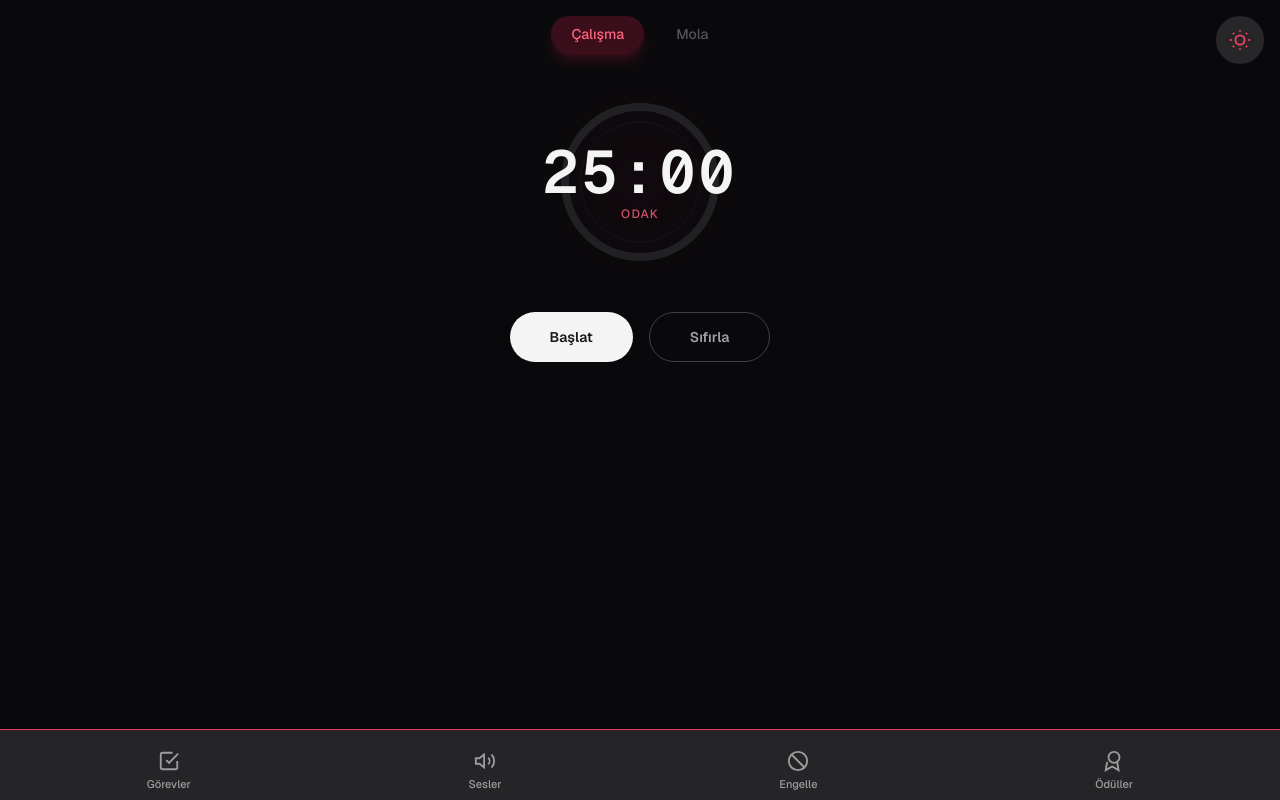
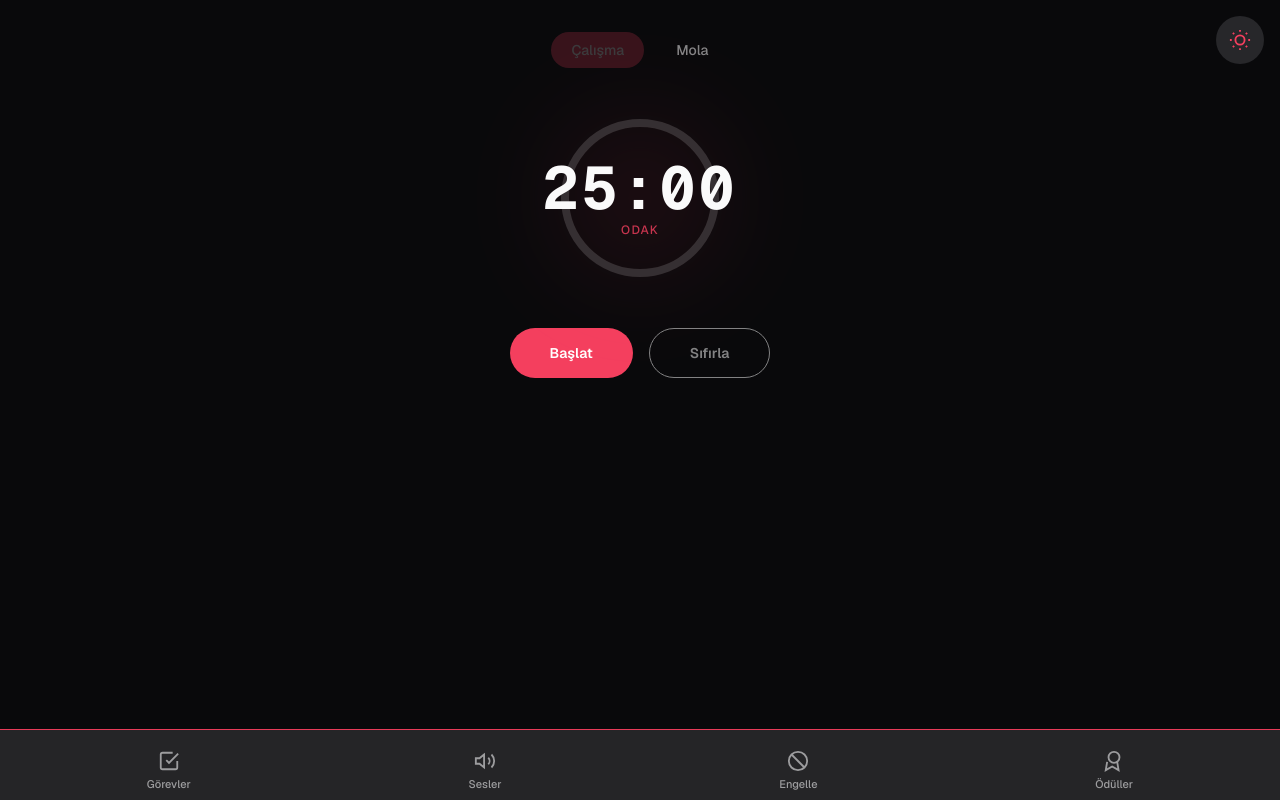
Before and after one commit to Erxpria1/YaverFX, a Next.js app: page / in a window 1280 px wide. Built offline with nearby package versions, Linux system fonts and the light colour scheme.

Commit message:
fix: use theme variables throughout for all themes

```diff
--- a/app/components/PomodoroTimer.tsx
+++ b/app/components/PomodoroTimer.tsx
@@ -109,7 +109,6 @@ export default function PomodoroTimer() {
   const handleTimerComplete = useCallback(() => {
     playNotificationSound();
     sendBrowserNotification(mode);
-    // Add reward points if work session completed
     if (mode === "work" && typeof window !== "undefined" && (window as any).addYaverFxPoints) {
       (window as any).addYaverFxPoints();
     }
@@ -166,7 +165,6 @@ export default function PomodoroTimer() {
   const totalDuration = mode === "work" ? WORK_DURATION : BREAK_DURATION;
   const progress = (totalDuration - timeLeft) / totalDuration;
 
-  // Responsive calculations
   const svgSize = 180;
   const radius = (svgSize / 2) - 15;
   const center = svgSize / 2;
@@ -174,55 +172,58 @@ export default function PomodoroTimer() {
   const circumference = 2 * Math.PI * radius;
   const strokeDashoffset = circumference * (1 - progress);
 
+  const accentColor = "var(--theme-accent)";
+  const textColor = "var(--theme-text)";
+  const bgColor = "var(--theme-bg)";
+
   return (
-    <div className="flex flex-col items-center gap-6 sm:gap-8 md:gap-10">
+    <div className="flex flex-col items-center gap-6 sm:gap-8 md:gap-10 py-4">
+      {/* Mode Tabs */}
       <div className="flex gap-3">
         <span
-          className={`rounded-full px-5 py-2 text-sm font-medium transition-all duration-700 ${
-            mode === "work"
-              ? "bg-rose-500/20 text-rose-400 shadow-lg shadow-rose-500/20"
-              : "text-zinc-600"
-          }`}
+          className="rounded-full px-5 py-2 text-sm font-medium transition-all duration-700"
+          style={{
+            backgroundColor: mode === "work" ? accentColor : "transparent",
+            color: "#fff",
+            opacity: mode === "work" ? 0.2 : 0.5,
+          }}
         >
           Çalışma
         </span>
         <span
-          className={`rounded-full px-5 py-2 text-sm font-medium transition-all duration-700 ${
-            mode === "break"
-              ? "bg-emerald-500/20 text-emerald-400 shadow-lg shadow-emerald-500/20"
-              : "text-zinc-600"
-          }`}
+          className="rounded-full px-5 py-2 text-sm font-medium transition-all duration-700"
+          style={{
+            backgroundColor: mode === "break" ? accentColor : "transparent",
+            color: "#fff",
+            opacity: mode === "break" ? 0.2 : 0.5,
+          }}
         >
           Mola
         </span>
       </div>
 
+      {/* Timer Ring */}
       <div className="relative flex items-center justify-center">
-        {/* Breathing Pastel Glow - Single elegant layer */}
+        {/* Glow effect */}
         <div
-          className={`absolute inset-0 rounded-full blur-2xl transition-colors duration-1000 ${
-            isRunning ? "animate-breathe" : "opacity-10 scale-90"
-          } ${mode === "work" ? "bg-rose-500/30" : "bg-emerald-500/30"}`}
+          className="absolute inset-0 rounded-full blur-3xl transition-all duration-1000"
+          style={{
+            backgroundColor: accentColor,
+            opacity: isRunning ? 0.3 : 0.1,
+            transform: isRunning ? "scale(1)" : "scale(0.9)",
+          }}
         />
 
-        {/* SVG Ring */}
         <svg
           width={svgSize}
           height={svgSize}
           viewBox={`0 0 ${svgSize} ${svgSize}`}
           className="relative z-10 -rotate-90"
         >
-          {/* Defs for gradients */}
           <defs>
-            <linearGradient id="workGradient" x1="0%" y1="0%" x2="100%" y2="100%">
-              <stop offset="0%" stopColor="#fb7185" />
-              <stop offset="50%" stopColor="#f43f5e" />
-              <stop offset="100%" stopColor="#e11d48" />
-            </linearGradient>
-            <linearGradient id="breakGradient" x1="0%" y1="0%" x2="100%" y2="100%">
-              <stop offset="0%" stopColor="#6ee7b7" />
-              <stop offset="50%" stopColor="#10b981" />
-              <stop offset="100%" stopColor="#059669" />
+            <linearGradient id="timerGradient" x1="0%" y1="0%" x2="100%" y2="100%">
+              <stop offset="0%" stopColor={accentColor} stopOpacity="0.8" />
+              <stop offset="100%" stopColor={accentColor} />
             </linearGradient>
           </defs>
 
@@ -232,20 +233,9 @@ export default function PomodoroTimer() {
             cy={center}
             r={radius}
             fill="none"
-            stroke="currentColor"
+            stroke={textColor}
             strokeWidth={strokeWidth}
-            className="text-zinc-800/80"
-          />
-
-          {/* Inner subtle track */}
-          <circle
-            cx={center}
-            cy={center}
-            r={radius - 15}
-            fill="none"
-            stroke="currentColor"
-            strokeWidth="1"
-            className="text-zinc-800/40"
+            style={{ opacity: 0.15 }}
           />
 
           {/* Progress ring */}
@@ -254,46 +244,61 @@ export default function PomodoroTimer() {
             cy={center}
             r={radius}
             fill="none"
-            stroke={mode === "work" ? "url(#workGradient)" : "url(#breakGradient)"}
+            stroke="url(#timerGradient)"
             strokeWidth={strokeWidth}
             strokeLinecap="round"
             style={{
               strokeDasharray: circumference,
               strokeDashoffset,
-              transition: "stroke-dashoffset 0.2s linear, stroke 1s ease",
+              transition: "stroke-dashoffset 0.2s linear",
+              filter: `drop-shadow(0 0 8px ${accentColor})`,
             }}
           />
         </svg>
 
-        {/* Center content */}
+        {/* Center Display */}
         <div className="absolute z-20 flex flex-col items-center">
           <span
-            className="text-4xl sm:text-5xl md:text-6xl font-mono font-semibold tracking-wider text-zinc-100 transition-all duration-700"
+            className="text-4xl sm:text-5xl md:text-6xl font-mono font-bold tracking-wider"
+            style={{
+              color: textColor,
+              textShadow: isRunning ? `0 0 20px ${accentColor}` : "none",
+            }}
           >
             {display}
           </span>
-          <span className={`mt-1 text-xs font-medium uppercase tracking-widest transition-colors duration-700 ${
-            mode === "work" ? "text-rose-400/80" : "text-emerald-400/80"
-          }`}>
+          <span
+            className="mt-1 text-xs font-medium uppercase tracking-widest"
+            style={{
+              color: accentColor,
+              opacity: 0.8,
+            }}
+          >
             {mode === "work" ? "odak" : "mola"}
           </span>
         </div>
       </div>
 
+      {/* Control Buttons */}
       <div className="flex gap-4">
         <button
           onClick={toggleTimer}
-          className={`rounded-full px-10 py-3.5 text-sm font-semibold transition-all duration-300 ${
-            isRunning
-              ? "bg-zinc-800 text-zinc-300 hover:bg-zinc-700 hover:shadow-lg"
-              : "bg-zinc-100 text-zinc-900 hover:bg-white hover:shadow-lg hover:shadow-zinc-100/20"
-          }`}
+          className="rounded-full px-10 py-3.5 text-sm font-semibold transition-all duration-300 active:scale-95 touch-manipulation"
+          style={{
+            backgroundColor: accentColor,
+            color: "#fff",
+          }}
         >
           {isRunning ? "Duraklat" : "Başlat"}
         </button>
         <button
           onClick={resetTimer}
-          className="rounded-full border border-zinc-700 px-10 py-3.5 text-sm font-semibold text-zinc-400 transition-all duration-300 hover:border-zinc-500 hover:text-zinc-200 hover:shadow-lg"
+          className="rounded-full px-10 py-3.5 text-sm font-semibold transition-all duration-300 active:scale-95 touch-manipulation"
+          style={{
+            border: `1px solid ${textColor}`,
+            color: textColor,
+            opacity: 0.5,
+          }}
         >
           Sıfırla
         </button>
```
